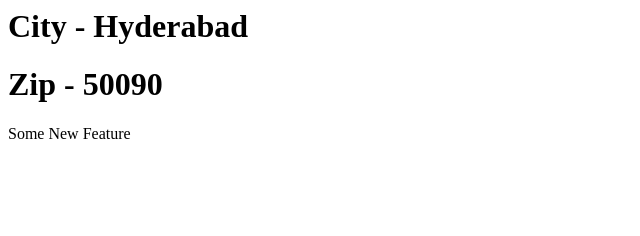
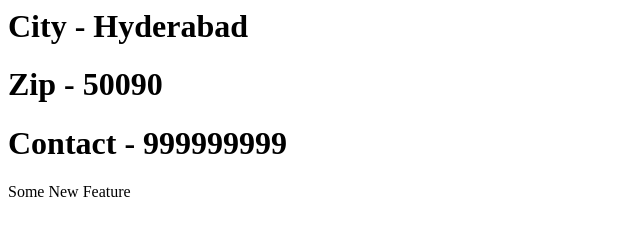
Before and after one commit to JitendraTunduri/Web-app, a plain HTML site: page contact.html in a window 1280 px wide. Shown: the whole page, without its empty margins (0-640 px from the left). Drawn offline with Linux system fonts and the light colour scheme.

Commit message:
added contact number

```diff
--- a/contact.html
+++ b/contact.html
@@ -7,6 +7,7 @@ Contact Us
 </body>
 <h1>City - Hyderabad</h1>
 <h1>Zip - 50090</h1>
+  <h1>Contact - 999999999</h1>
 </head>
 </html>
 <p>Some New Feature</p>
```
